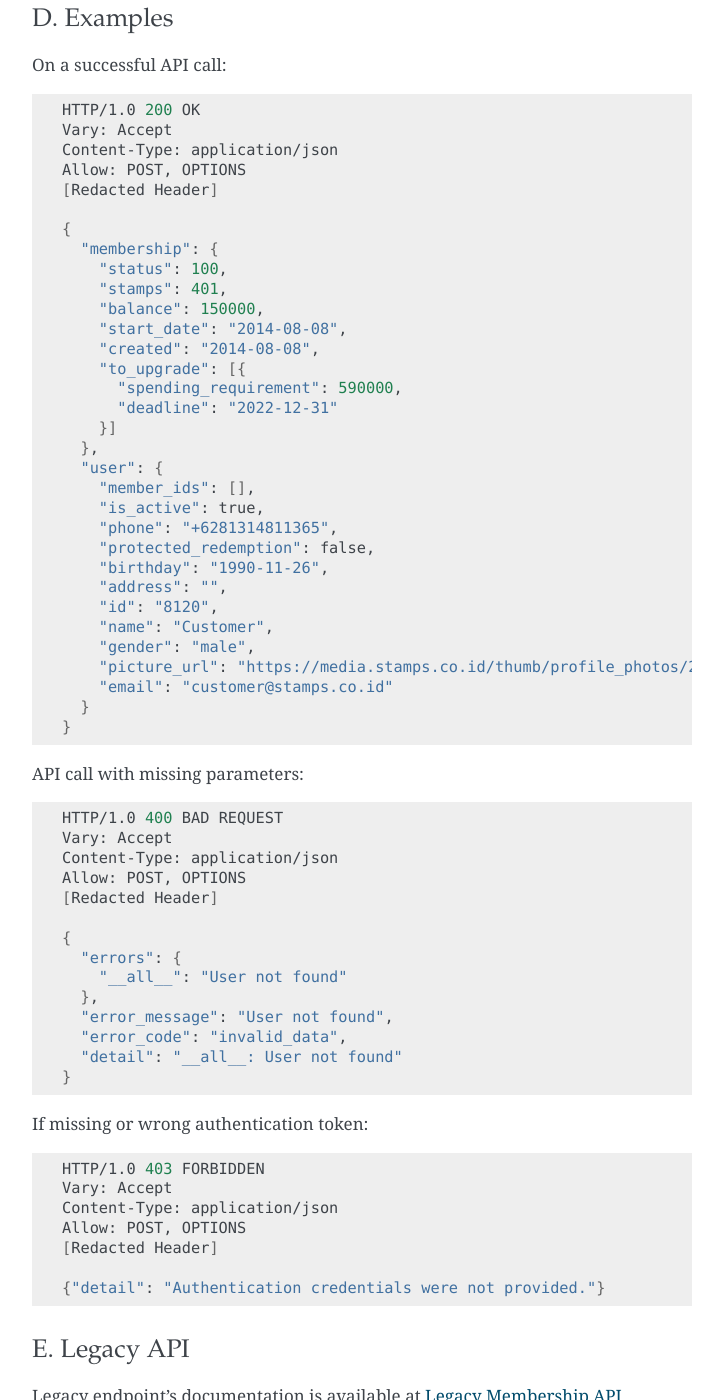
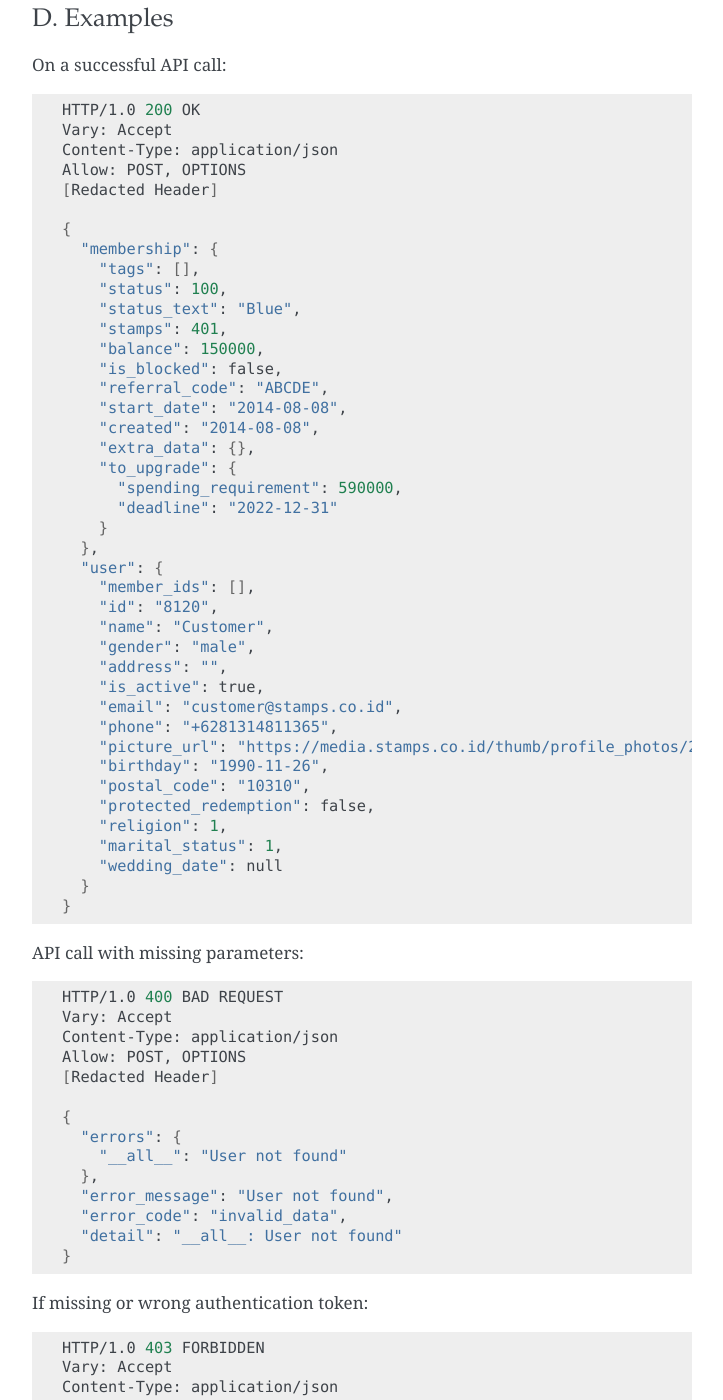
Before and after one commit to ui/stamps-api-docs, a Sphinx documentation site: the page built from source/customer_api.rst, in a window 1280 px wide and 1400 px high, scrolled down 1310 px. Shown: the whole window, without its empty margins (388-1111 px from the left). Built offline with Sphinx 7.4.7, drawn with Linux system fonts in a browser that asks for light colours; some of the changed text lies outside the part shown.

```diff
--- a/source/customer_api.rst
+++ b/source/customer_api.rst
@@ -78,28 +78,37 @@ On a successful API call:
 
     {
       "membership": {
+        "tags": [],
         "status": 100,
+        "status_text": "Blue",
         "stamps": 401,
         "balance": 150000,
+        "is_blocked": false,
+        "referral_code": "ABCDE",
         "start_date": "2014-08-08",
         "created": "2014-08-08",
-        "to_upgrade": [{
+        "extra_data": {},
+        "to_upgrade": {
           "spending_requirement": 590000,
           "deadline": "2022-12-31"
-        }]
+        }
       },
       "user": {
         "member_ids": [],
-        "is_active": true,
-        "phone": "+6281314811365",
-        "protected_redemption": false,
-        "birthday": "1990-11-26",
-        "address": "",
         "id": "8120",
         "name": "Customer",
         "gender": "male",
+        "address": "",
+        "is_active": true,
+        "email": "customer@stamps.co.id",
+        "phone": "+6281314811365",
         "picture_url": "https://media.stamps.co.id/thumb/profile_photos/2014/4/17/483ccddd-9aea-44d2-bbc4-6aa71f51fb2a_size_80.png",
-        "email": "customer@stamps.co.id"
+        "birthday": "1990-11-26",
+        "postal_code": "10310",
+        "protected_redemption": false,
+        "religion": 1,
+        "marital_status": 1,
+        "wedding_date": null
       }
     }
 
@@ -275,13 +284,20 @@ gender          Yes         Customer's gender ("male" or "female")
 store           Yes         Integer representing store ID where customer is registered
 member_id       No          Customer's member (card) id
 address         No          Customer's address
+postal_code     No          Customer's postal code
+is_active       No          Customer's registration status
+religion        No          Customer's religion
+marital_status  No          Customer's marital status
+wedding_date    No          Customer's weidding date
+extra_data      No          Extra data related to customer
+
 =============== =========== =========================
 
 Example of API call request using cURL:
 
 .. code-block :: bash
 
-    $ curl -X POST -H "Content-Type: application/json" https://stamps.co.id/api/v2/memberships/register -i -d '{"token": "secreet", "name": "customer", "email": "customer@stamps.co.id", "mobile_number": "+6281314822365", "birthday": "1991-10-19", "gender": "female", "merchant": 788, "address": "221b Baker Street", "store": 412}'
+    $ curl -X POST -H "Content-Type: application/json" https://stamps.co.id/api/v2/memberships/register -i -d '{"token": "secreet", "name": "customer", "email": "customer@stamps.co.id", "mobile_number": "+6281314822365", "birthday": "1991-10-19", "gender": "female", "merchant": 788, "address": "221b Baker Street", "store": 412, "is_active": true}'
 
 
 B. Response Data
@@ -335,10 +351,26 @@ A successful API call:
         "address": "Jl MK raya",
         "is_active": true,
         "email": "customer@stamps.co.id",
+        "phone": "+62812398712",
         "picture_url": "https://media.stamps.co.id/thumb/profile_photos/2014/4/17/483ccddd-9aea-44d2-bbc4-6aa71f51fb2a_size_80.png",
         "birthday": "1989-10-1",
-        "phone": "+62812398712",
+        "postal_code": "10310",
         "protected_redemption": true,
+        "religion": 1,
+        "marital_status": 1,
+        "wedding_date": null,
+        "membership": {
+          "tags": [],
+          "status": 100,
+          "status_text": "Blue",
+          "stamps": 401,
+          "balance": 150000,
+          "is_blocked": false,
+          "referral_code": "ABCDE",
+          "start_date": "2014-08-08",
+          "created": "2014-08-08",
+          "extra_data": {}
+        }
     }
 
 
```
